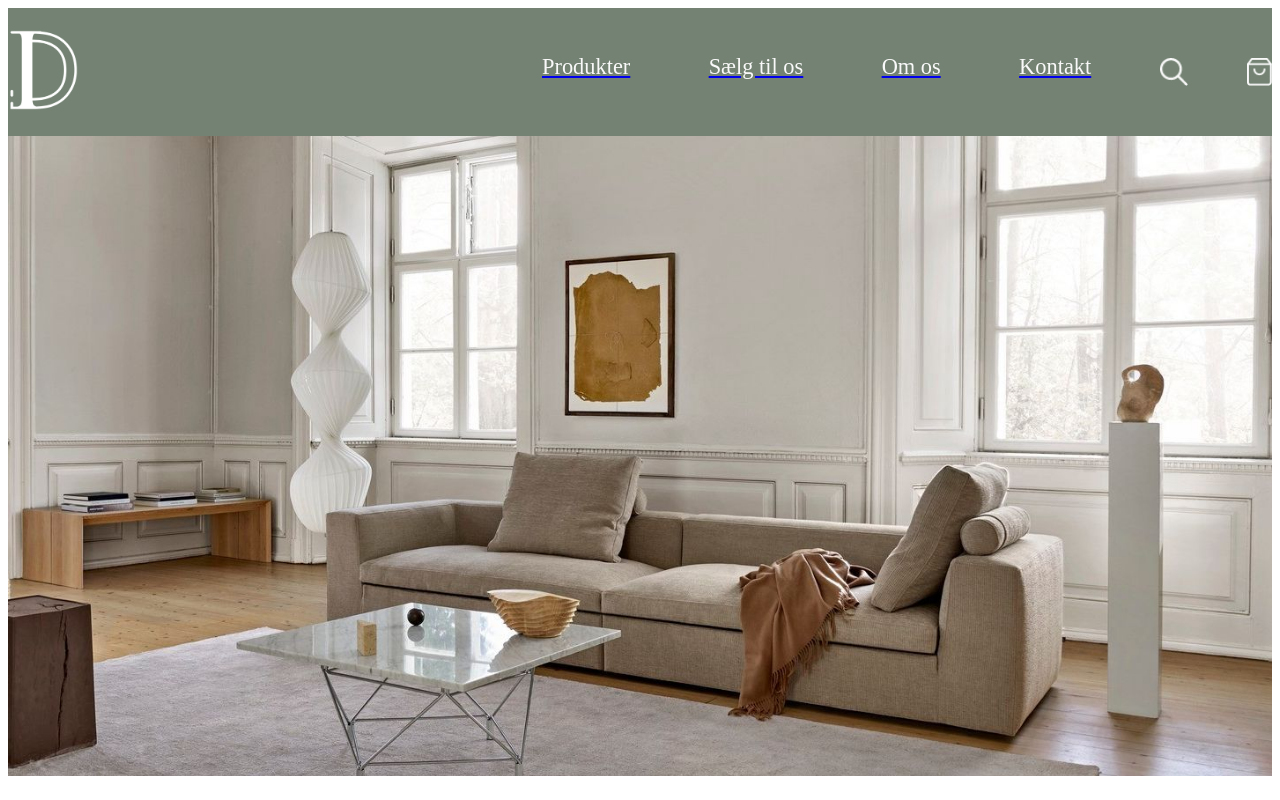
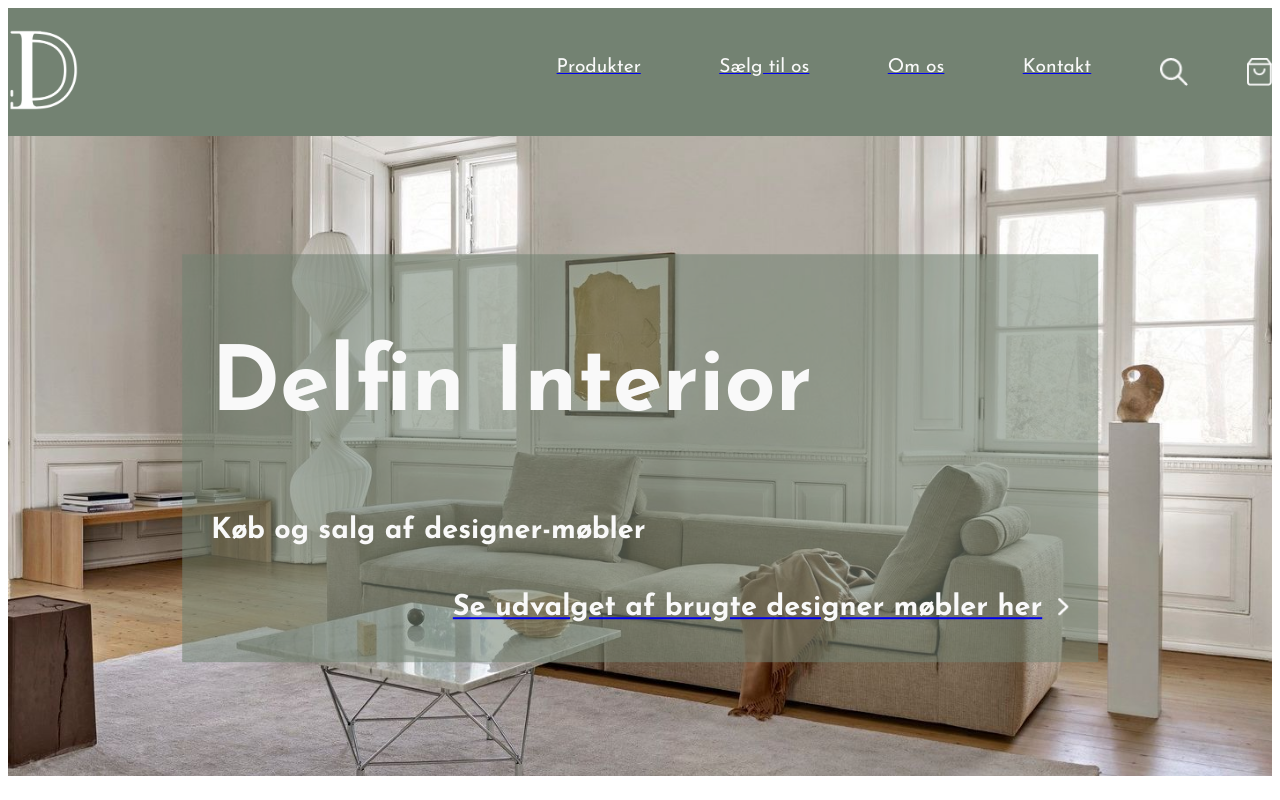
Before and after one commit to Isabella1807/DelfinInterior, a Vue app: page / in a window 1280 px wide. Shown: the top 800 px of the page. Built offline with nearby package versions, Linux system fonts and the light colour scheme; the HTML template or start-up script is replaced by a standard one.

Commit message:
Home banner text

```diff
--- a/index.html
+++ b/index.html
@@ -4,7 +4,16 @@
     <meta charset="UTF-8">
     <link rel="icon" href="/favicon.ico">
     <meta name="viewport" content="width=device-width, initial-scale=1.0">
-    <title>Vite App</title>
+    <title>Delfin Interior</title>
+      <link rel="preconnect" href="https://fonts.googleapis.com">
+      <link rel="preconnect" href="https://fonts.gstatic.com" crossorigin>
+      <link href="https://fonts.googleapis.com/css2?family=Josefin+Sans:ital,wght@0,100..700;1,100..700&display=swap" rel="stylesheet">
+
+      <style>
+          #app{
+              font-family: "Josefin Sans", sans-serif;
+          }
+      </style>
   </head>
   <body>
     <div id="app"></div>
--- a/src/assets/globalVariables.scss
+++ b/src/assets/globalVariables.scss
@@ -1,14 +1,22 @@
 
-$FontSize20: 1.4rem;
-$headlineFont: 1.8rem;
-$bigBannerFont: 1.5rem;
+$FontSize20: 1.2rem;
+$FontSize30: 1.8rem;
+$bigHeadlineFont: 5.6rem;
+$smallHeadlineFont: 2.8rem;
 $fontColorWhite: #F9F9F9;
 $fontColorBlack: #707070;
 
 $screen-lg-min: 950px;
+$screen-xl-min: 1100px;
 
 @mixin md {
   @media screen and (min-width: #{$screen-lg-min}) {
     @content;
   }
 }
+
+@mixin lg {
+  @media screen and (min-width: #{$screen-xl-min}) {
+    @content;
+  }
+}
--- a/src/components/HomeFurnitureCard.vue
+++ b/src/components/HomeFurnitureCard.vue
@@ -36,6 +36,11 @@ const props = defineProps({
     left: 0;
   }
 
+  h1 {
+    font-size: $FontSize30;
+    color: $fontColorWhite;
+  }
+
   .cardTitle {
     position: absolute;
     top: 50%;
--- a/src/views/HomeView.vue
+++ b/src/views/HomeView.vue
@@ -8,6 +8,21 @@ import armchairPath from "@/assets/images/lænestole2.jpg";
 <template>
   <div class="homeFrontImageContainer">
     <img src="../assets/images/homeImage.jpg" alt="">
+    <div class="homeBannerTextContainer">
+      <div class="bannerTextLeft">
+        <h1>Delfin Interior</h1>
+        <h2>Køb og salg af designer-møbler</h2>
+        <div class="linkBannerText">
+          <router-link to="/shop">
+            <div class="LinkContainer">
+              <h2 class="bigText">Se udvalget af brugte designer møbler her</h2>
+              <h2 class="smallText">Se vores udvalg her</h2>
+              <img src="@/assets/icons/arrow.png" alt="Til shoppen" class="bannerLinkArrow">
+            </div>
+          </router-link>
+        </div>
+      </div>
+    </div>
   </div>
   <div class="globalContentWidth">
     <HomeFurnitureCard to="/shop" :bgImgPath="diningchairPath" cardTitle="Spisestole"></HomeFurnitureCard>
@@ -17,17 +32,10 @@ import armchairPath from "@/assets/images/lænestole2.jpg";
 </template>
 
 <style scoped lang="scss">
-.test{
-  width: 100%;
-  background-color: deeppink;
+.homeFrontImageContainer {
+  position: relative;
 
-  @include md{
-    background-color: blue;
-  }
-}
-.homeFrontImageContainer{
-
-  img{
+  img {
     object-fit: cover;
     width: 100%;
     height: 60vh;
@@ -36,5 +44,105 @@ import armchairPath from "@/assets/images/lænestole2.jpg";
       height: 80vh;
     }
   }
+
+  .homeBannerTextContainer {
+    position: absolute;
+    top: 50%;
+    left: 50%;
+    transform: translate(-50%, -50%);
+    padding: 1.8rem;
+    background-color: rgba(115, 130, 114, 57%);
+    height: 250px;
+    width: 400px;
+
+    .bannerTextLeft {
+      display: flex;
+      flex-direction: column;
+      height: 100%;
+
+      h1 {
+        font-size: $smallHeadlineFont;
+        color: $fontColorWhite;
+      }
+
+      h2 {
+        font-size: $FontSize20;
+        color: $fontColorWhite;
+      }
+
+      .linkBannerText {
+        margin-top: auto;
+        align-self: flex-end;
+        font-style: italic;
+
+        .smallText {
+          display: block;
+          white-space: nowrap;
+        }
+
+        .bigText {
+          display: none;
+        }
+
+        .LinkContainer {
+          display: flex;
+          justify-content: center;
+          align-items: center;
+          gap: 1rem;
+
+          .bannerLinkArrow {
+            height: 0.8rem;
+            object-fit: contain;
+          }
+        }
+      }
+    }
+  }
+
+  @include md {
+
+    .homeBannerTextContainer {
+      height: 350px;
+      width: 858px;
+
+      .bannerTextLeft {
+        h1 {
+          font-size: $bigHeadlineFont;
+        }
+
+        h2 {
+          font-size: $FontSize30;
+        }
+
+        .linkBannerText {
+          margin-top: auto;
+          align-self: flex-end;
+          font-style: normal;
+
+          .smallText {
+            display: none;
+            white-space: nowrap;
+          }
+
+          .bigText {
+            display: block;
+            white-space: nowrap;
+          }
+
+          .LinkContainer {
+            .bannerLinkArrow {
+              height: 1.1rem;
+              object-fit: contain;
+            }
+          }
+
+          &:hover{
+            font-style: italic;
+            cursor: pointer;
+          }
+        }
+      }
+    }
+  }
 }
 </style>
```
Also changed, not shown: src/assets/icons/arrow.png (added).
